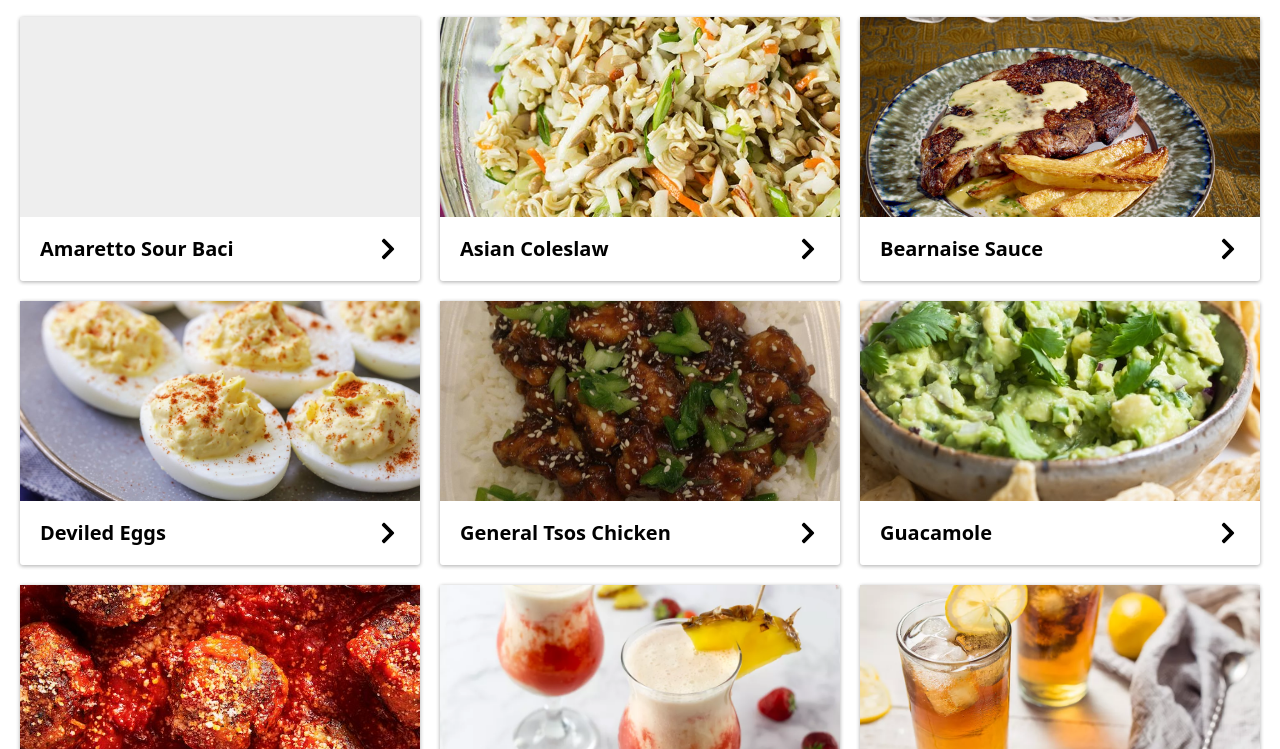
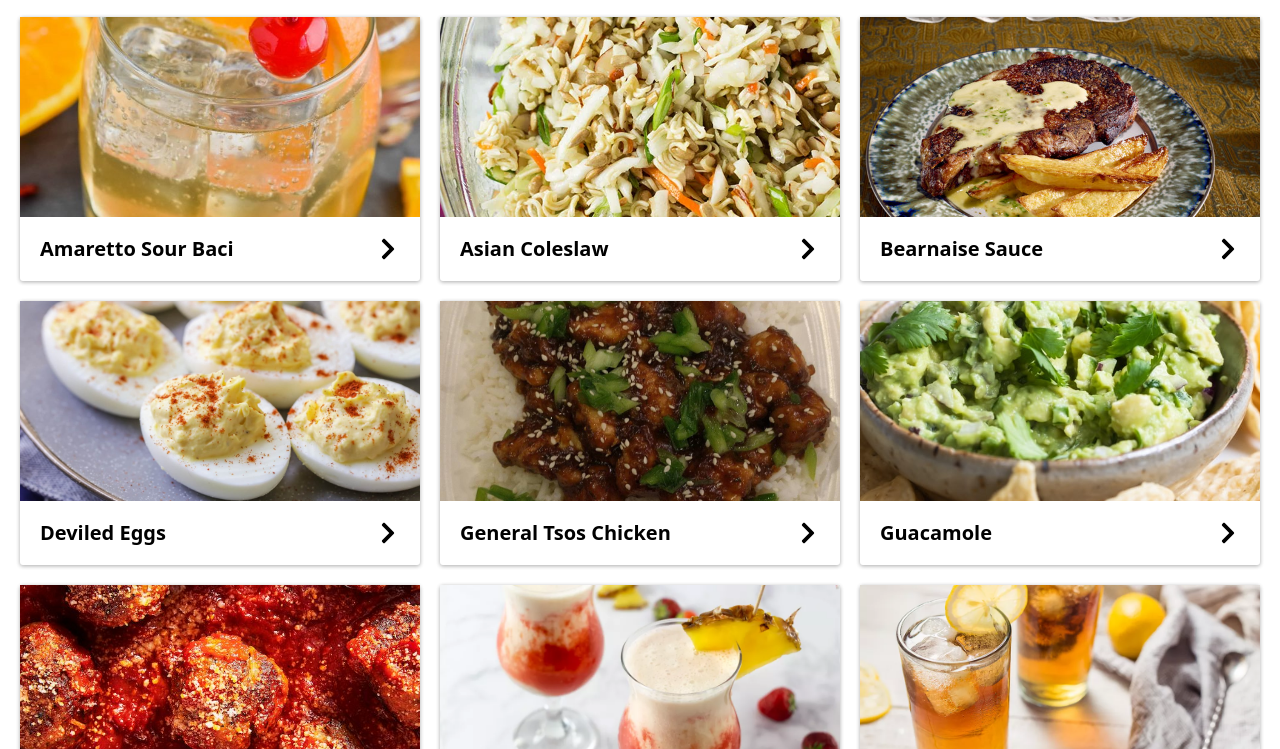
Before and after one commit to likens/recipes, a Gatsby site: page / in a window 1280 px wide. Shown: the part 51-800 px from the top of the page. Built offline with nearby package versions, Linux system fonts and the light colour scheme; Gatsby itself is replaced by a stand-in of ours.

Commit message:
Update Recipe “amaretto-sour-baci”

```diff
--- a/src/pages/recipes/amaretto-sour-baci.md
+++ b/src/pages/recipes/amaretto-sour-baci.md
@@ -3,6 +3,7 @@ templateKey: recipe
 name: Amaretto Sour Baci
 date: 2021-01-01T02:58:14.962Z
 inspiredby: https://www.food.com/amp/recipe/amaretto-sour-baci-163484
+image: /img/amaretto_sour_recipe_image-683x1024.jpg
 ingredients:
   - name: Sprite/7-Up
     quantity: "1.5"
```
Also changed, not shown: static/img/amaretto_sour_recipe_image-683x1024.jpg (added).
